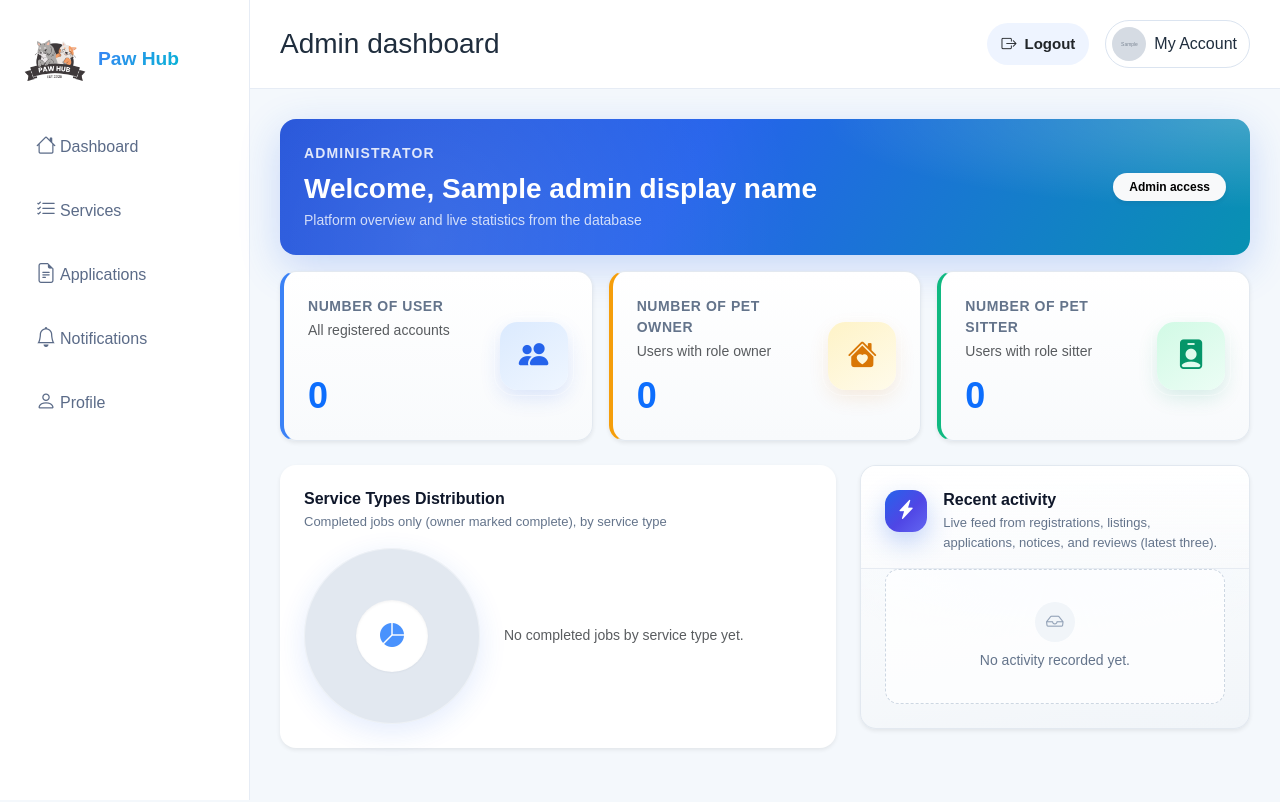
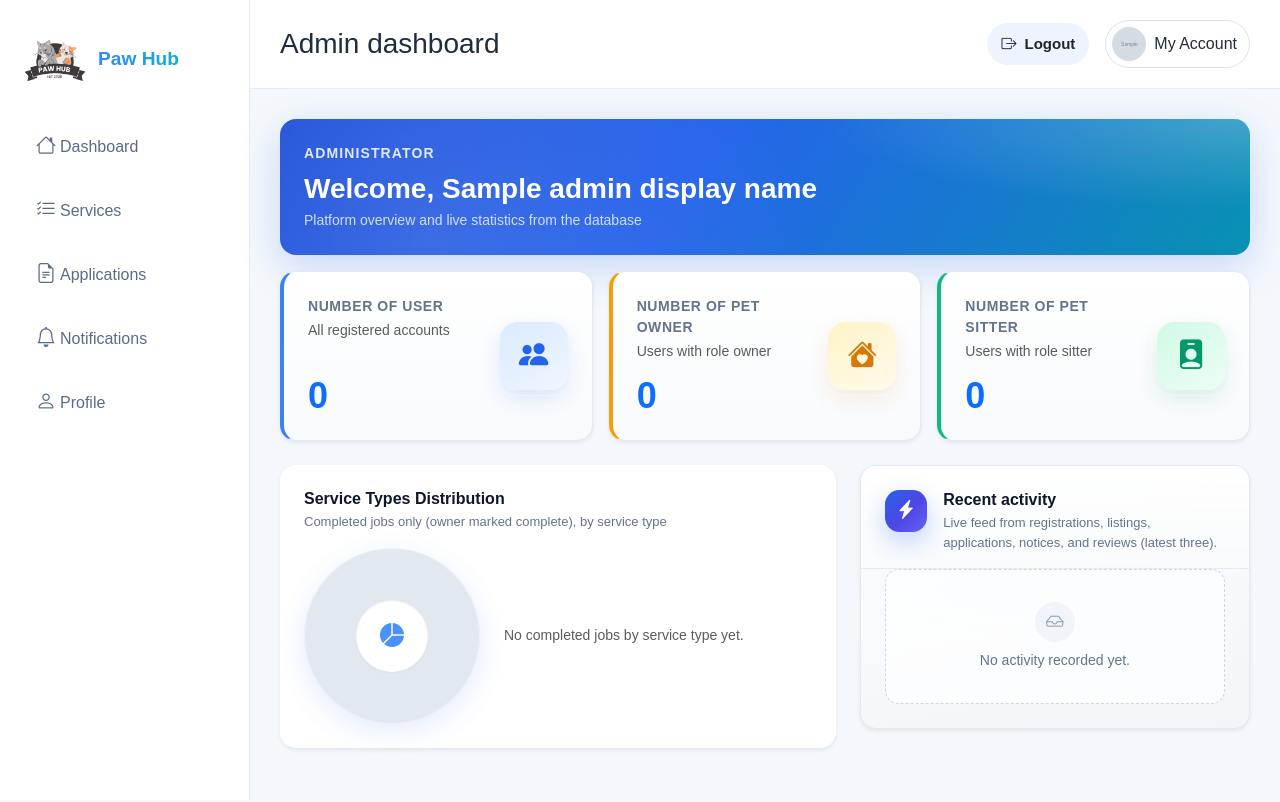
Before and after one commit to Yilin2323/Paw-Hub, a Python web app: template templates/admin_dashboard.html in a window 1280 px wide. Run offline with Jinja, Linux system fonts and the light colour scheme; the template is opened without the code that fills it: most values are stand-ins (such as "Sample title", 1, 10 or a date in 2020); grey boxes marked "Sample" are stand-in pictures.

Commit message:
remove" admin access " button

```diff
--- a/templates/admin_dashboard.html
+++ b/templates/admin_dashboard.html
@@ -10,13 +10,10 @@
     <div class="dash-welcome-bg" aria-hidden="true"></div>
     <div class="dash-welcome-inner position-relative p-4 p-md-4">
       <div class="row align-items-center g-3">
-        <div class="col-lg-8">
+        <div class="col-12">
           <p class="dash-welcome-eyebrow small fw-semibold text-uppercase mb-2">Administrator</p>
           <h2 class="h3 fw-bold text-white mb-2 mb-md-1">Welcome, {{ admin_display_name }}</h2>
           <p class="dash-welcome-sub mb-0 small">Platform overview and live statistics from the database</p>
-        </div>
-        <div class="col-lg-4 text-lg-end">
-          <span class="badge text-bg-light rounded-pill px-3 py-2 fw-semibold shadow-sm">Admin access</span>
         </div>
       </div>
     </div>
```
